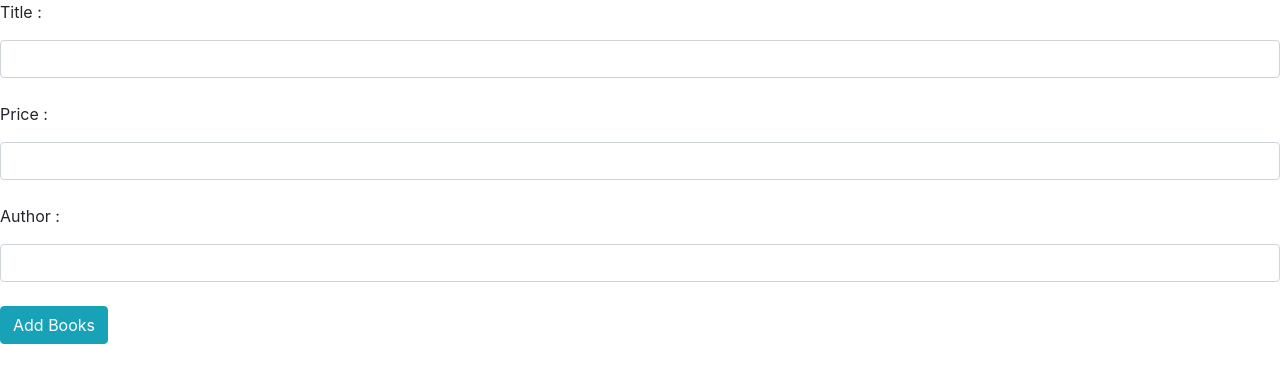
After one commit to aslamhossain43/Django-CRUD, a Django app: page /add_book/ in a window 1280 px wide. The commit adds this page. Shown: the top 383 px of the page. Run offline with Django 3.2, Linux system fonts and the light colour scheme; some libraries are stand-ins or nearby versions.

Commit message:
Update completed

```diff
--- /dev/null
+++ b/django-crud/Django_CRUD_Project/templates/add_book.html
@@ -0,0 +1,24 @@
+{% extends 'base.html' %}
+
+
+
+{% block content %}
+
+<form action="/create">
+{% csrf_token %}
+<label class="form-group" for="title">Title : </label>
+<input class="form-control" type="text" name="title"><br>
+
+<label class="form-group" for="price">Price : </label>
+<input class="form-control" type="text" name="price"><br>
+
+<label class="form-group" for="author">Author : </label>
+<input class="form-control" type="text" name="author"><br>
+
+<input class="btn btn-info" type="submit" value="Add Books"><br>
+
+
+
+</form>
+
+{% endblock %}
--- a/django-crud/Django_CRUD_Project/templates/index.html
+++ b/django-crud/Django_CRUD_Project/templates/index.html
@@ -33,8 +33,8 @@
 </tbody>
 
 
-
 </table>
 
-
+<br>
+<a class="btn btn-info" href="add_book">Add Books</a>
 {% endblock %}
```
Also changed, not shown: django-crud/Django_CRUD_Project/templates/edit.html (added, +10 -0 lines), django-crud/Django_CRUD_Project/db.sqlite3.
